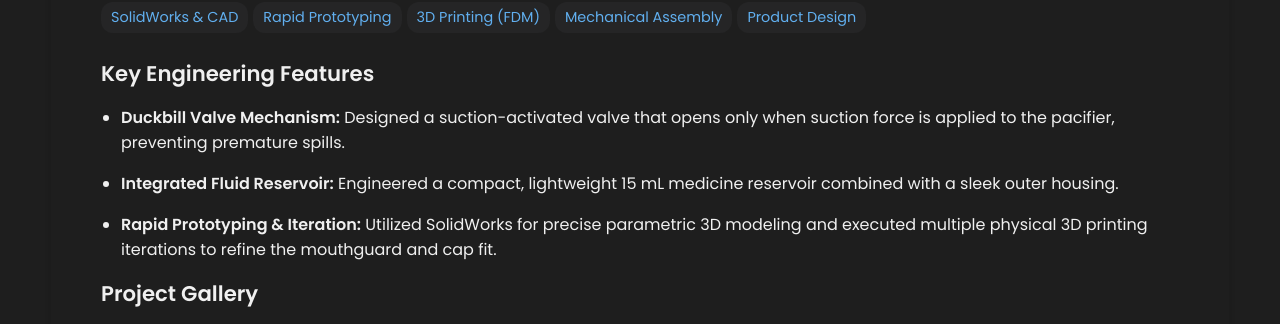
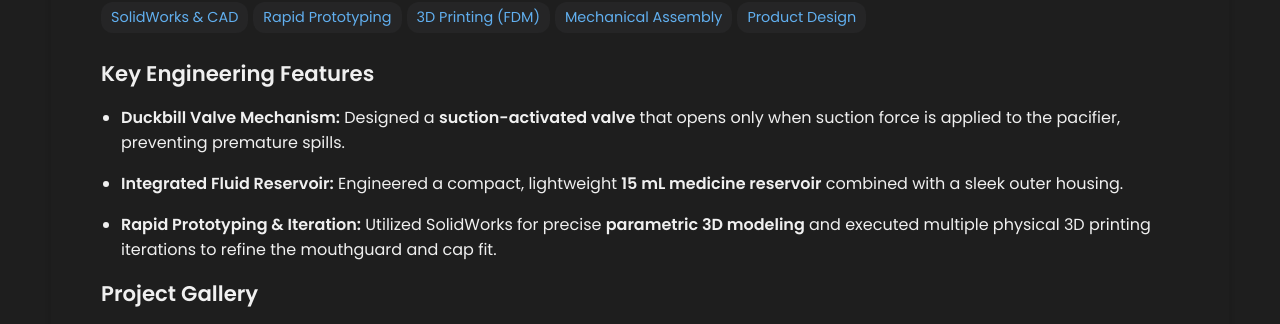
Before and after one commit to MuHasOfficial/MuHasOfficial.github.io, a Jekyll site: the page built from _projects/medifier/index.md, in a window 1280 px wide. Shown: the part 661-985 px from the top of the page. Built offline with Jekyll 4.4.1, drawn with Linux system fonts in a browser that asks for light colours.

Commit message:
Enhance formatting of engineering features section
Updated formatting for key engineering features to emphasize important terms.

```diff
--- a/_projects/medifier/index.md
+++ b/_projects/medifier/index.md
@@ -14,9 +14,9 @@ main-image: /medifier.png
 
 
 ## Key Engineering Features
-- **Duckbill Valve Mechanism:** Designed a suction-activated valve that opens only when suction force is applied to the pacifier, preventing premature spills.
-- **Integrated Fluid Reservoir:** Engineered a compact, lightweight 15 mL medicine reservoir combined with a sleek outer housing.
-- **Rapid Prototyping & Iteration:** Utilized SolidWorks for precise parametric 3D modeling and executed multiple physical 3D printing iterations to refine the mouthguard and cap fit.
+- **Duckbill Valve Mechanism:** Designed a **suction-activated valve** that opens only when suction force is applied to the pacifier, preventing premature spills.
+- **Integrated Fluid Reservoir:** Engineered a compact, lightweight **15 mL medicine reservoir** combined with a sleek outer housing.
+- **Rapid Prototyping & Iteration:** Utilized SolidWorks for precise **parametric 3D modeling** and executed multiple physical 3D printing iterations to refine the mouthguard and cap fit.
 
 ## Project Gallery
 
```
